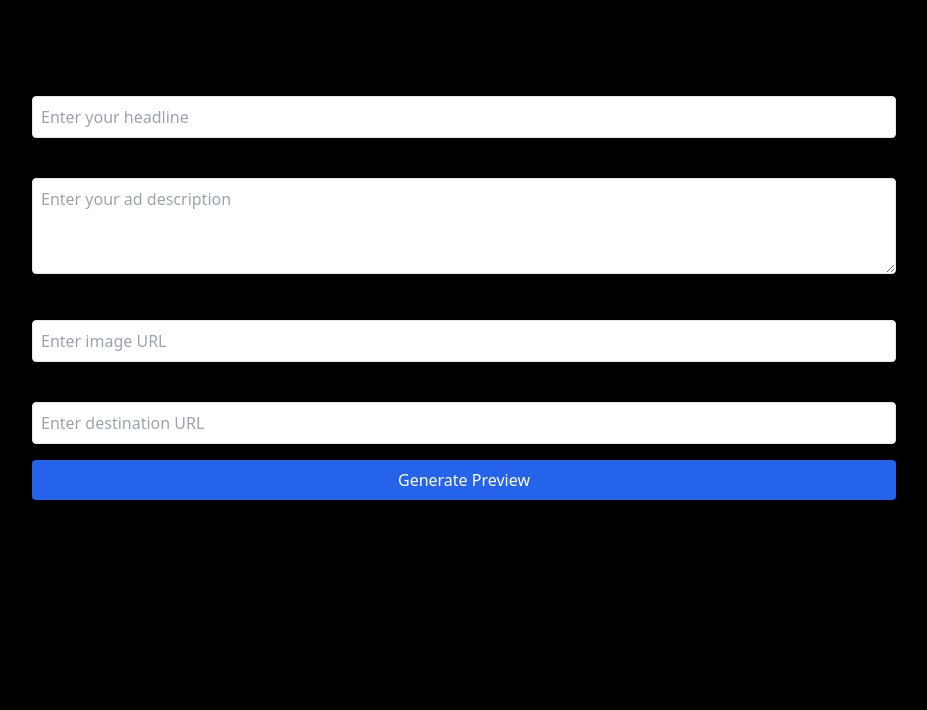
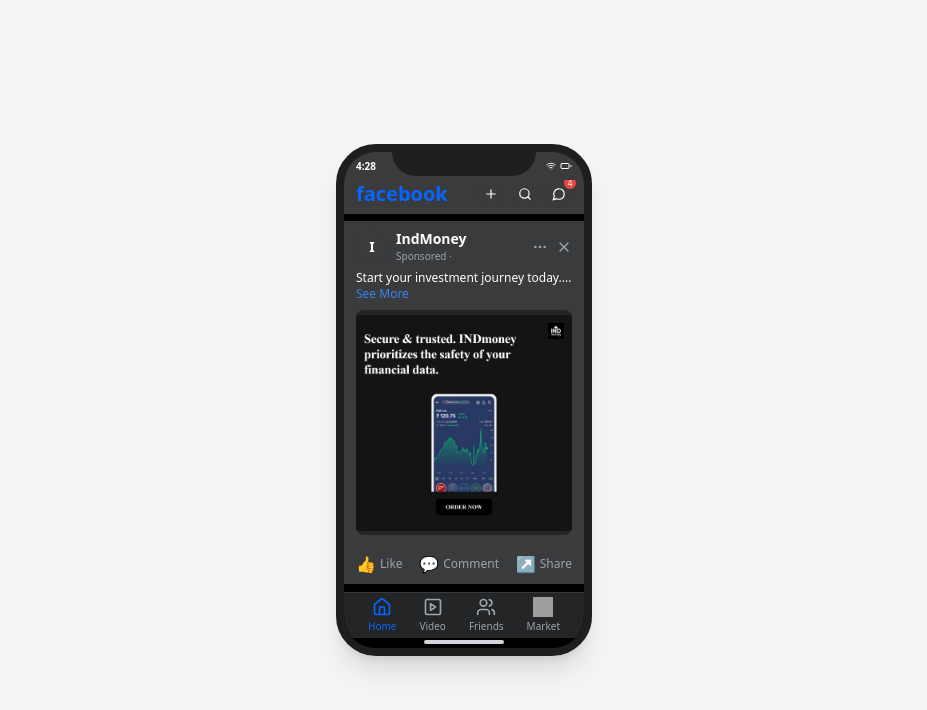
Before and after one commit to SrishtiAgarwal-growthz/Growth-with-GrowthZ, a React (Vite) app in the folder Frontend/: page /rainbow in a window 1280 px wide. Shown: the top 710 px of the page, without its empty margins (176-1103 px from the left). Built offline with nearby package versions, Linux system fonts and the light colour scheme; grey boxes are pictures that could not be loaded.

Commit message:
Original Rainbow

```diff
--- a/Frontend/src/components/MainRainbow.jsx
+++ b/Frontend/src/components/MainRainbow.jsx
@@ -1,141 +1,153 @@
-import  { useState } from 'react';
+import { useState } from 'react';
+import {
+  Battery,
+  Wifi,
+  Plus,
+  Search,
+  MessageCircle,
+  MoreHorizontal,
+  Home,
+  PlaySquare,
+  Users,
+  X
+} from 'lucide-react';
+import image from "../assets/creative.png"
+
+const IPhoneMockup = () => {
+  const [time] = useState('4:28');
+
+  return (
+    <div className="flex items-center justify-center min-h-screen bg-gray-100">
+      <div className="relative w-64 h-[32rem] bg-black rounded-[2.5rem] border-8 border-[#1d1e20] shadow-xl overflow-hidden">
+        {/* Notch Container */}
+        <div className="absolute top-0 left-0 right-0 h-7 bg-[#3a3b3c] z-50">
+          {/* Actual Notch */}
+          <div className="absolute top-0 left-1/2 transform -translate-x-1/2 w-36 h-6 bg-[#1d1e20] rounded-b-3xl" />
+
+          {/* Status Bar Content */}
+          <div className="relative h-full px-3 flex justify-between items-center text-white">
+            <span className="text-[10px] font-semibold">{time}</span>
+            <div className="flex items-center gap-1">
+              <Wifi size={10} />
+              <Battery size={12} />
+            </div>
+          </div>
+        </div>
+
+        {/* Screen */}
+        <div className="relative h-full w-full bg-black overflow-hidden">
+          {/* Facebook Header - pushed down to account for notch */}
+          <div className="bg-[#3a3b3c] text-white px-3 pt-7 pb-1.5">
+            <div className="flex justify-between items-center">
+              <span className="text-xl font-bold text-[#0866ff]">facebook</span>
+              <div className="flex items-center space-x-2">
+                <button className="bg-[#3a3b3c] p-1.5 rounded-full">
+                  <Plus size={14} className="text-white" />
+                </button>
+                <button className="bg-[#3a3b3c] p-1.5 rounded-full">
+                  <Search size={14} className="text-white" />
+                </button>
+                <button className="bg-[#3a3b3c] p-1.5 rounded-full relative">
+                  <MessageCircle size={14} className="text-white" />
+                  <span className="absolute -top-1 -right-1 bg-red-500 text-[8px] w-3 h-3 flex items-center justify-center rounded-full">4</span>
+                </button>
+              </div>
+            </div>
+          </div>
+
+          <div className="h-[7px] bg-black"></div>
+          {/* Post Content */}
+          <div className="bg-[#3a3b3c] text-white px-3">
+            <div className="py-2">
+              <div className="flex items-center justify-between mb-1.5">
+                <div className="flex items-center">
+                  <div className="w-8 h-8 bg-[#3a3b3c] rounded-full flex items-center justify-center text-white text-sm font-bold mr-2">
+                    <span>I</span>
+                  </div>
+                  <div>
+                    <div className="flex items-center">
+                      <p className="text-sm font-semibold">IndMoney</p>
+
+                    </div>
+                    <p className="text-[10px] text-gray-400">Sponsored · </p>
+                  </div>
+                </div>
+                <div className="flex items-center space-x-2">
+                  <MoreHorizontal size={16} className="text-gray-400" />
+                  <X size={16} className="text-gray-400" />
+                </div>
+              </div>
+
+              <p className="text-xs mb-2">Start your investment journey today.... <span className="text-blue-500">See More</span></p>
+
+              {/* Post Image */}
+              <div className="rounded-lg overflow-hidden bg-[#242526]">
+                <img
+                  src={image}
+                  alt="Food presentation"
+                  className="w-full h-[225px] object-contain"
+                />
+                {/* <div className="p-2">
+
+                  <p className="text-sm font-semibold">Shaadi season must haves!</p>
+                  <p className="text-xs text-gray-400">Free Shipping | Upto 70% off</p>
+                  <button className="mt-1.5 px-3 py-1 bg-[#3a3b3c] rounded text-xs font-medium">Shop now</button>
+                </div> */}
+              </div>
 
 
-const AdPreview = () => {
-  const [adContent, setAdContent] = useState({
-    headline: '',
-    description: '',
-    imageUrl: '',
-    linkUrl: ''
-  });
 
-  const [preview, setPreview] = useState('');
-  const [loading, setLoading] = useState(false);
-  // const [error, setError] = useState('');
+              {/* Action Buttons */}
+              <div className="mt-2 flex justify-between border-t border-[#3a3b3c] pt-2">
+                <button className="flex items-center space-x-1 text-gray-400">
+                  <span>👍</span>
+                  <span className="text-xs">Like</span>
+                </button>
+                <button className="flex items-center space-x-1 text-gray-400">
+                  <span>💬</span>
+                  <span className="text-xs">Comment</span>
+                </button>
+                <button className="flex items-center space-x-1 text-gray-400">
+                  <span>↗</span>
+                  <span className="text-xs">Share</span>
+                </button>
+              </div>
+            </div>
+          </div>
 
-  const generatePreview = async () => {
-    setLoading(true);
-    // setError('');
-
-    try {
-      const response = await fetch(
-        `https://graph.facebook.com/v21.0/act_6923617611097949/generatepreviews`,
-        {
-          method: 'POST',
-          headers: {
-            'Content-Type': 'application/json',
-          },
-          body: JSON.stringify({
-            access_token: "e921a46b134ebab4c33c0a2279e4cbe2",
-            creative: {
-              object_story_spec: {
-                page_id: "433088776561334",
-                link_data: {
-                  link: adContent.linkUrl,
-                  message: adContent.description,
-                  name: adContent.headline,
-                  image_url: adContent.imageUrl,
-                  call_to_action: {
-                    type: 'LEARN_MORE'
-                  }
-                }
-              }
-            },
-            ad_format: 'DESKTOP_FEED_STANDARD'
-          })
-        }
-      );
-
-      const data = await response.json();
-
-      if (data.error) {
-        throw new Error(data.error.message);
-      }
-
-      setPreview(data.data[0].body);
-    // } catch (err) {
-      // setError(`Failed to generate preview: ${err.message}`);
-    } finally {
-      setLoading(false);
-    }
-  };
-
-  return (
-    <div className="max-w-4xl mx-auto p-4">
-      <h1 className="text-2xl font-bold mb-6">Facebook Ad Preview</h1>
-
-      <div className="space-y-4 mb-6">
-        <div>
-          <label className="block text-sm font-medium mb-1">Headline</label>
-          <input
-            type="text"
-            value={adContent.headline}
-            onChange={(e) => setAdContent({...adContent, headline: e.target.value})}
-            className="w-full p-2 border rounded"
-            placeholder="Enter your headline"
-          />
+          <div className="h-[4px] bg-black"></div>
+          {/* Bottom Navigation */}
+          <div className="absolute bottom-0 w-full bg-[#242526] border-t border-[#3a3b3c] mb-[10px]">
+            <div className="flex justify-between px-6 py-1">
+              <button className="flex flex-col items-center text-[#0866ff]">
+                <Home size={20} />
+                <span className="text-[10px] mt-0.5">Home</span>
+              </button>
+              <button className="flex flex-col items-center text-gray-400">
+                <PlaySquare size={20} />
+                <span className="text-[10px] mt-0.5">Video</span>
+              </button>
+              <button className="flex flex-col items-center text-gray-400">
+                <Users size={20} />
+                <span className="text-[10px] mt-0.5">Friends</span>
+              </button>
+              <button className="flex flex-col items-center text-gray-400">
+                <img
+                  src="/api/placeholder/20/20"
+                  alt="Marketplace"
+                  className="w-5 h-5"
+                />
+                <span className="text-[10px] mt-0.5">Market</span>
+              </button>
+            </div>
+          </div>
         </div>
 
-        <div>
-          <label className="block text-sm font-medium mb-1">Description</label>
-          <textarea
-            value={adContent.description}
-            onChange={(e) => setAdContent({...adContent, description: e.target.value})}
-            className="w-full p-2 border rounded h-24"
-            placeholder="Enter your ad description"
-          />
-        </div>
-
-        <div>
-          <label className="block text-sm font-medium mb-1">Image URL</label>
-          <input
-            type="url"
-            value={adContent.imageUrl}
-            onChange={(e) => setAdContent({...adContent, imageUrl: e.target.value})}
-            className="w-full p-2 border rounded"
-            placeholder="Enter image URL"
-          />
-        </div>
-
-        <div>
-          <label className="block text-sm font-medium mb-1">Destination URL</label>
-          <input
-            type="url"
-            value={adContent.linkUrl}
-            onChange={(e) => setAdContent({...adContent, linkUrl: e.target.value})}
-            className="w-full p-2 border rounded"
-            placeholder="Enter destination URL"
-          />
-        </div>
-
-        <button
-          onClick={generatePreview}
-          className="w-full py-2 bg-blue-600 text-white rounded hover:bg-blue-700"
-          disabled={loading}
-        >
-          {loading ? 'Generating...' : 'Generate Preview'}
-        </button>
+        {/* Home Indicator */}
+        <div className="absolute bottom-1 left-1/2 transform -translate-x-1/2 w-20 h-1 bg-gray-300 rounded-full" />
       </div>
-
-      {/* {error && (
-        <Alert variant="destructive" className="mb-4">
-          <AlertDescription>{error}</AlertDescription>
-        </Alert>
-      )} */}
-
-      {preview && (
-        <div className="border rounded-lg bg-white shadow-sm">
-          <div className="p-4 border-b bg-gray-50">
-            <span className="text-sm text-gray-600">Ad Preview</span>
-          </div>
-          <div
-            className="p-4"
-            dangerouslySetInnerHTML={{ __html: preview }}
-          />
-        </div>
-      )}
     </div>
   );
 };
 
-export default AdPreview;
+export default IPhoneMockup;
```
